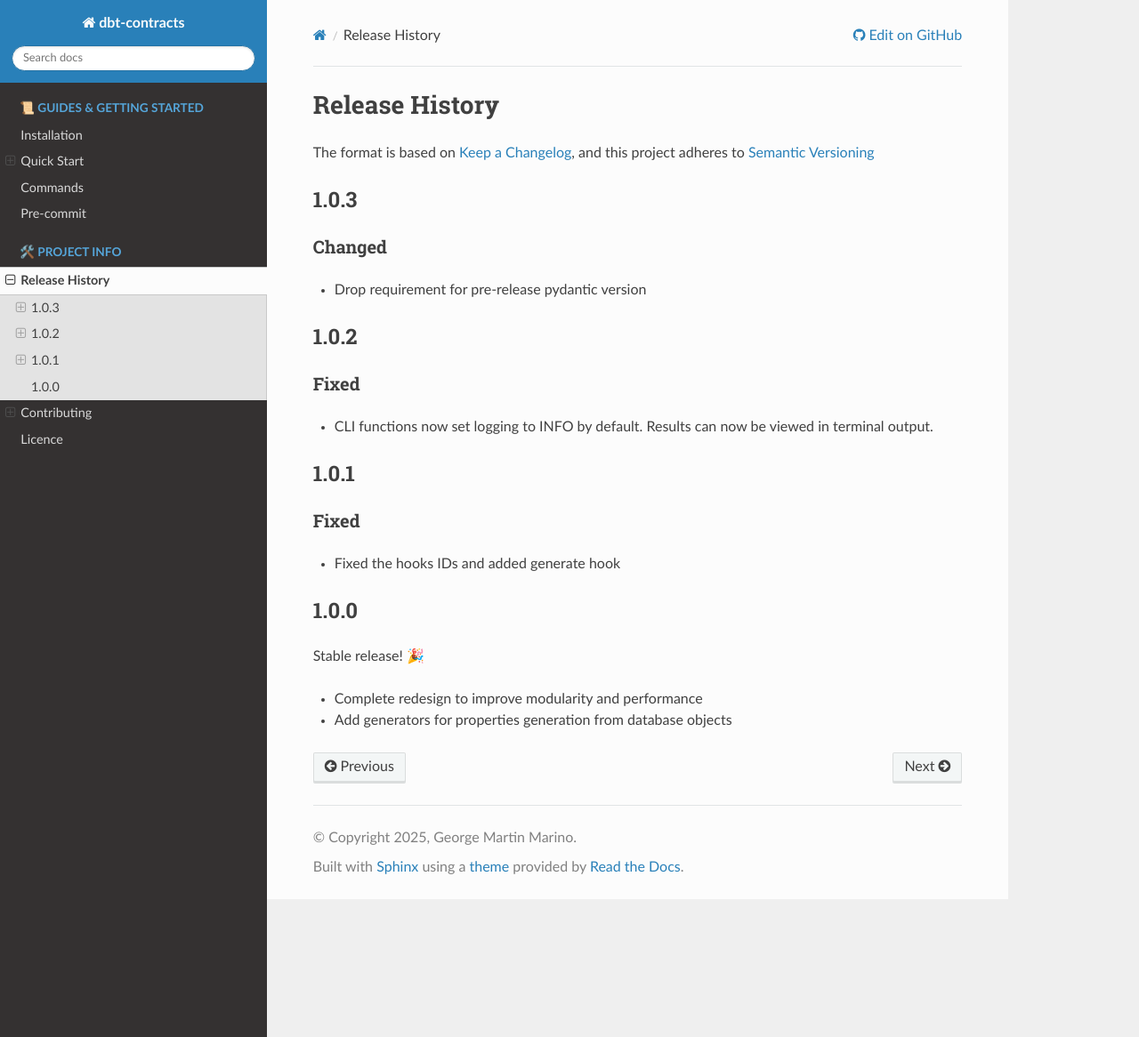
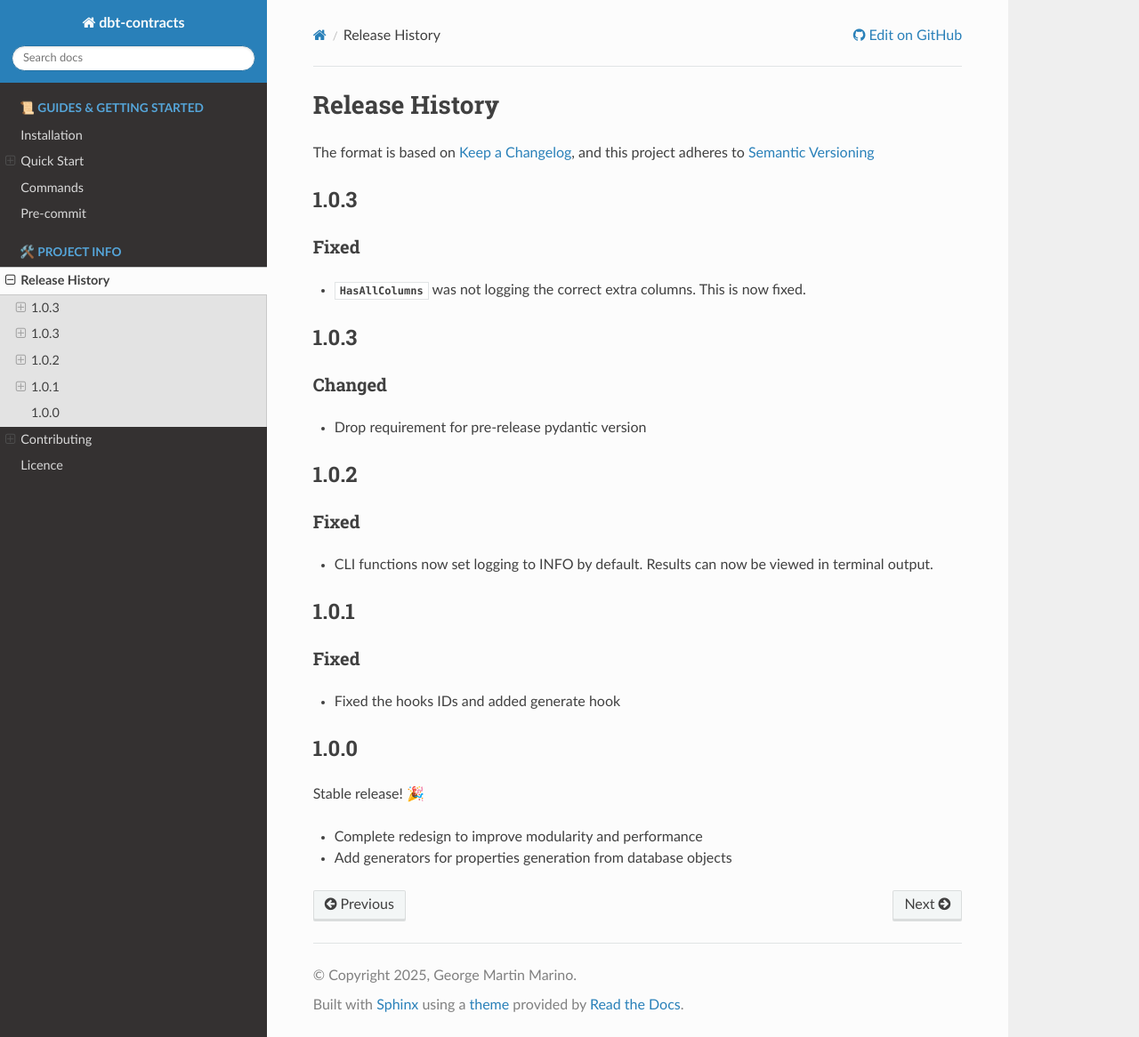
Before and after one commit to geo-martino/dbt-contracts, a Sphinx documentation site: the page built from docs/info/release-history.rst, in a window 1280 px wide and 1166 px high. Shown: the whole window at 89% size. Built offline with Sphinx 7.4.7 and the Read the Docs theme 3.1.0, drawn with Linux system fonts in a browser that asks for light colours; pages that are not in the unit, such as notebooks, are missing from menus.

Commit message:
fix logging of columns on HasAllColumns

```diff
--- a/docs/info/release-history.rst
+++ b/docs/info/release-history.rst
@@ -34,6 +34,15 @@ and this project adheres to `Semantic Versioning <https://semver.org/spec/v2.0.0
 1.0.3
 =====
 
+Fixed
+-----
+
+* :py:class:`.HasAllColumns` was not logging the correct extra columns. This is now fixed.
+
+
+1.0.3
+=====
+
 Changed
 -------
 
```
Also changed, not shown: 1 other file.
